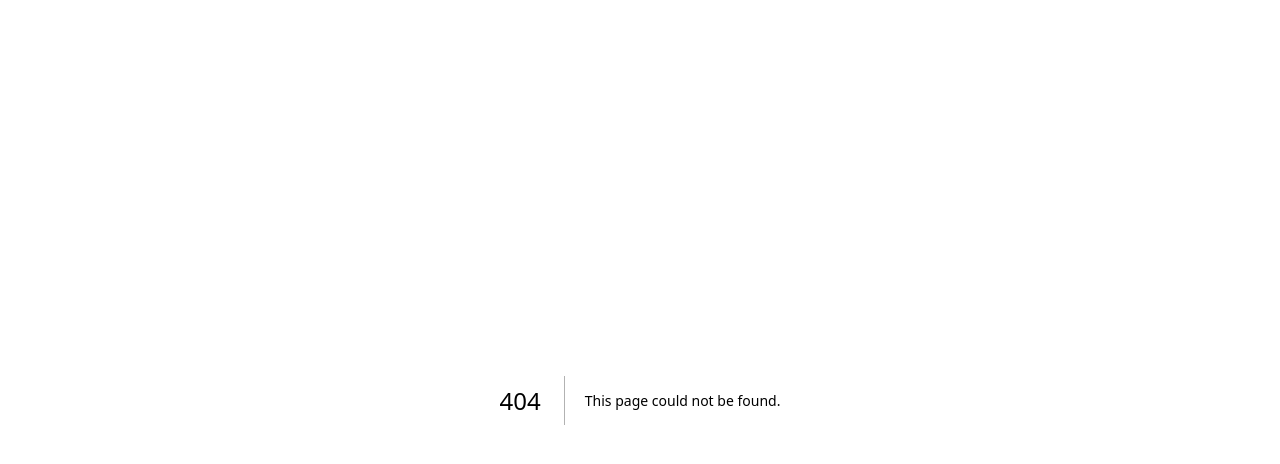
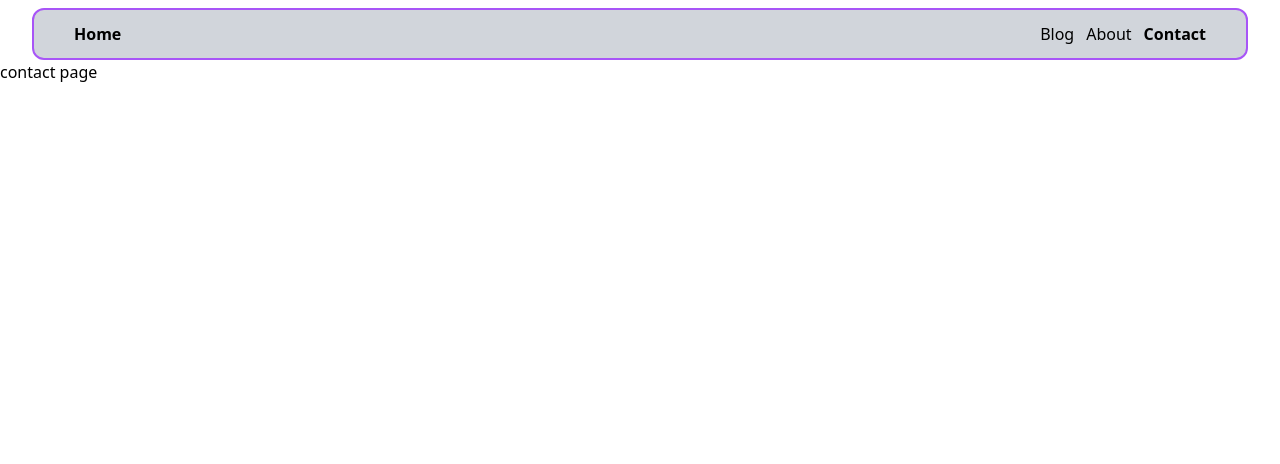
Before and after one commit to rxtheme/blog-application-mycoder, a Next.js app: page /contact in a window 1280 px wide. Before the commit this address had no page. Shown: the top 464 px of the page. Built offline with nearby package versions, Linux system fonts and the light colour scheme.

Commit message:
add a page

```diff
--- a/src/components/Header/Header.jsx
+++ b/src/components/Header/Header.jsx
@@ -13,7 +13,10 @@ const Header = () => {
                  <li className="h-full"><Link className={router.pathname == '/blogs' ? 'font-semibold' : ''}
                     href='/blogs'
                  >Blog</Link></li>
-                 <li className="h-full"><Link className={router.pathname == '/about' ? 'font-semibold': ''} href='/about'>About</Link></li>
+
+                 <li className="h-full"><Link className={router.pathname == '/about' ? 'font-semibold' : ''} href='/about'>About</Link></li>
+
+                 <li className="h-full"><Link className={router.pathname == '/contact' ? 'font-semibold': ''} href='/contact'>Contact</Link></li>
               </ul>
            </div>
 
--- /dev/null
+++ b/src/pages/contact/index.jsx
@@ -0,0 +1,11 @@
+import Header from "@/components/Header/Header"
+
+const contact = () => {
+  return (
+    <div>
+      <Header/>
+      contact page</div>
+  )
+}
+
+export default contact
```
